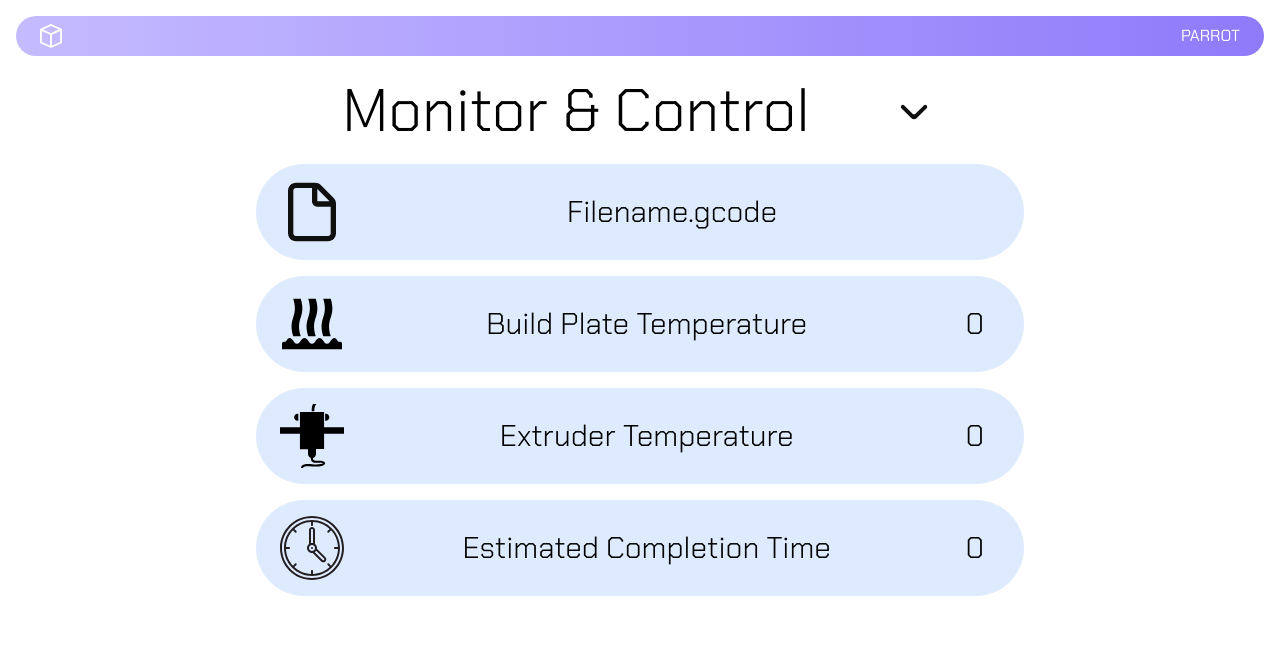
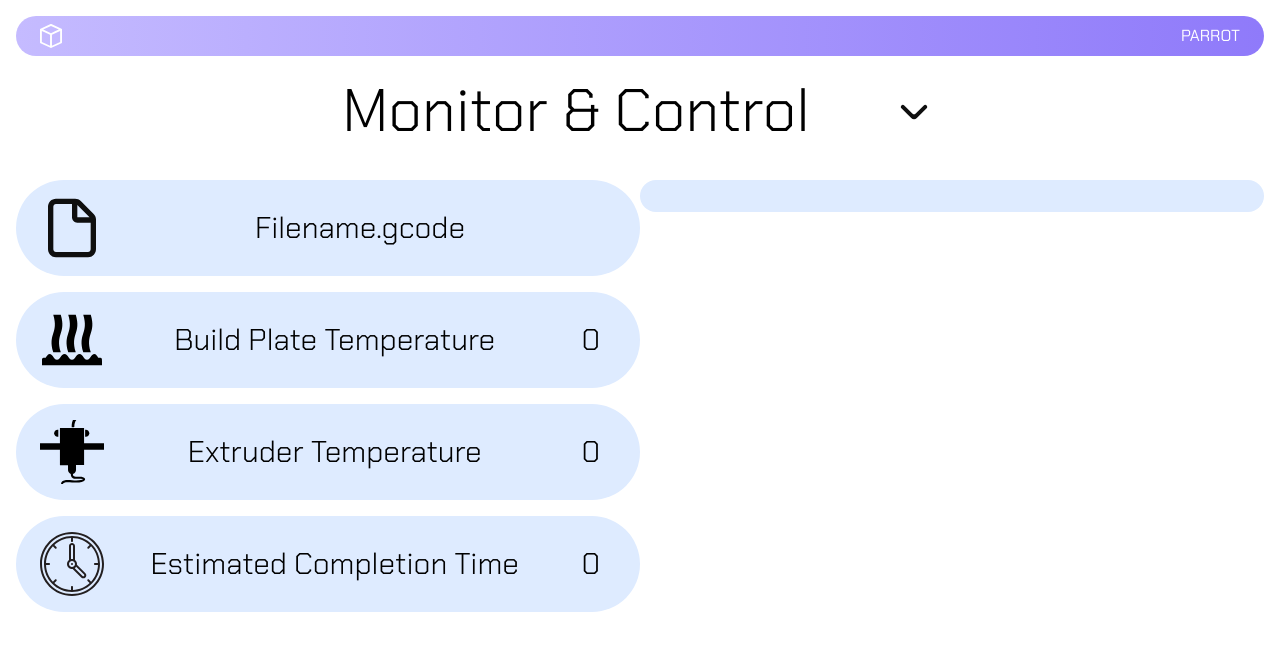
Before and after one commit to omom77/Parrot_Framework, a React (Create React App) app in the folder parrot_interface/: page / in a window 1280 px wide. Shown: the top 650 px of the page. Built offline with nearby package versions, Linux system fonts and the light colour scheme.

Commit message:
camerastream block(ui) added

```diff
--- a/parrot_interface/src/components/App.js
+++ b/parrot_interface/src/components/App.js
@@ -1,28 +1,28 @@
 import React from "react";
 import './App.css';
 import Header from "./Header";
-import Monitor_bar from "./Monitor_bar";
+import MonitorBar from "./MonitorBar";
 import Navbar from "./Navbar";
-import Printer_status from "./Printer_status";
-import Status_bar from "./Status_bar"
+import PrinterStatus from "./PrinterStatus";
+import StatusBar from "./StatusBar"
+import CameraStream from "./CameraStream"
 
 function App() {
   return (
     <div>
-      <Navbar/>
-      {/* <Monitor_bar/> */}
+      <Navbar />
       <div className="flex justify-center">
-        <Monitor_bar />
-        {/* <Printer_status /> */}
+        <MonitorBar />
+        {/* <PrinterStatus /> */}
       </div>
-      <div className="flex justify-start">
-        <Status_bar />
+      <div className="flex justify-between m-4">
+        <div className="w-1/2">
+          <StatusBar />
+        </div>
+        <div className="w-1/2">
+          <CameraStream />
+        </div>
       </div>
-
-
-
-      {/* <header/>
-      <Monitor/> */}
     </div>
   );
 }
--- /dev/null
+++ b/parrot_interface/src/components/CameraStream.js
@@ -0,0 +1,13 @@
+import React from 'react';
+
+const CameraStream = () => {
+  return (
+    <div className="space-y-4 flex-auto">
+      <div className="m-4 flex justify-between items-center bg-[#DEEBFF] rounded-full px-6 py-4 w-full h-full max-h-screen max-w-3xl mx-auto cursor-pointer hover:opacity-80">
+        {/* <h1 className="text-black chakra-petch-light text-3xl text-center flex-1 mx-4">Filename.gcode</h1> */}
+      </div>
+    </div>
+  );
+};
+
+export default CameraStream;
--- a/parrot_interface/src/components/Printer_status.js
+++ b/parrot_interface/src/components/PrinterStatus.js
@@ -1,7 +1,7 @@
 import React from 'react';
 // import arrow_down from '../media/arrow_down.svg';
 
-const Printer_status = () => {
+const PrinterStatus = () => {
   return (
     <div className="mx-4 inline-flex justify-center items-center  px-4 py-2">
       <h1 className="text-black chakra-petch-light text-2xl mr-4 pl-4 pr-16">Ender 3 Pro</h1>
@@ -9,4 +9,4 @@ const Printer_status = () => {
   );
 };
 
-export default Printer_status;
+export default PrinterStatus;
--- a/parrot_interface/src/components/Status_bar.js
+++ b/parrot_interface/src/components/StatusBar.js
@@ -6,7 +6,7 @@ import file from '../media/file.svg';
 
 const StatusItem = ({ imgSrc, altText, title, value }) => {
   return (
-    <div className="m-4 flex justify-between items-center bg-[#DEEBFF] rounded-full px-6 py-4 w-full max-w-3xl mx-auto cursor-pointer hover:opacity-75">
+    <div className="m-4 flex justify-between items-center bg-[#DEEBFF] rounded-full px-6 py-4 w-full max-w-4xl mx-auto cursor-pointer hover:opacity-75">
       <img
         src={imgSrc}
         alt={altText}
@@ -18,7 +18,7 @@ const StatusItem = ({ imgSrc, altText, title, value }) => {
   );
 };
 
-const Status_bar = () => {
+const StatusBar = () => {
   return (
     <div className="space-y-4 flex-auto">
       <div className="m-4 flex justify-between items-center bg-[#DEEBFF] rounded-full px-6 py-4 w-full max-w-3xl mx-auto cursor-pointer hover:opacity-80">
@@ -52,4 +52,4 @@ const Status_bar = () => {
   );
 };
 
-export default Status_bar;
+export default StatusBar;
```
Also changed, not shown: parrot_interface/src/components/MonitorBar.js (renamed from parrot_interface/src/components/Monitor_bar.js).
